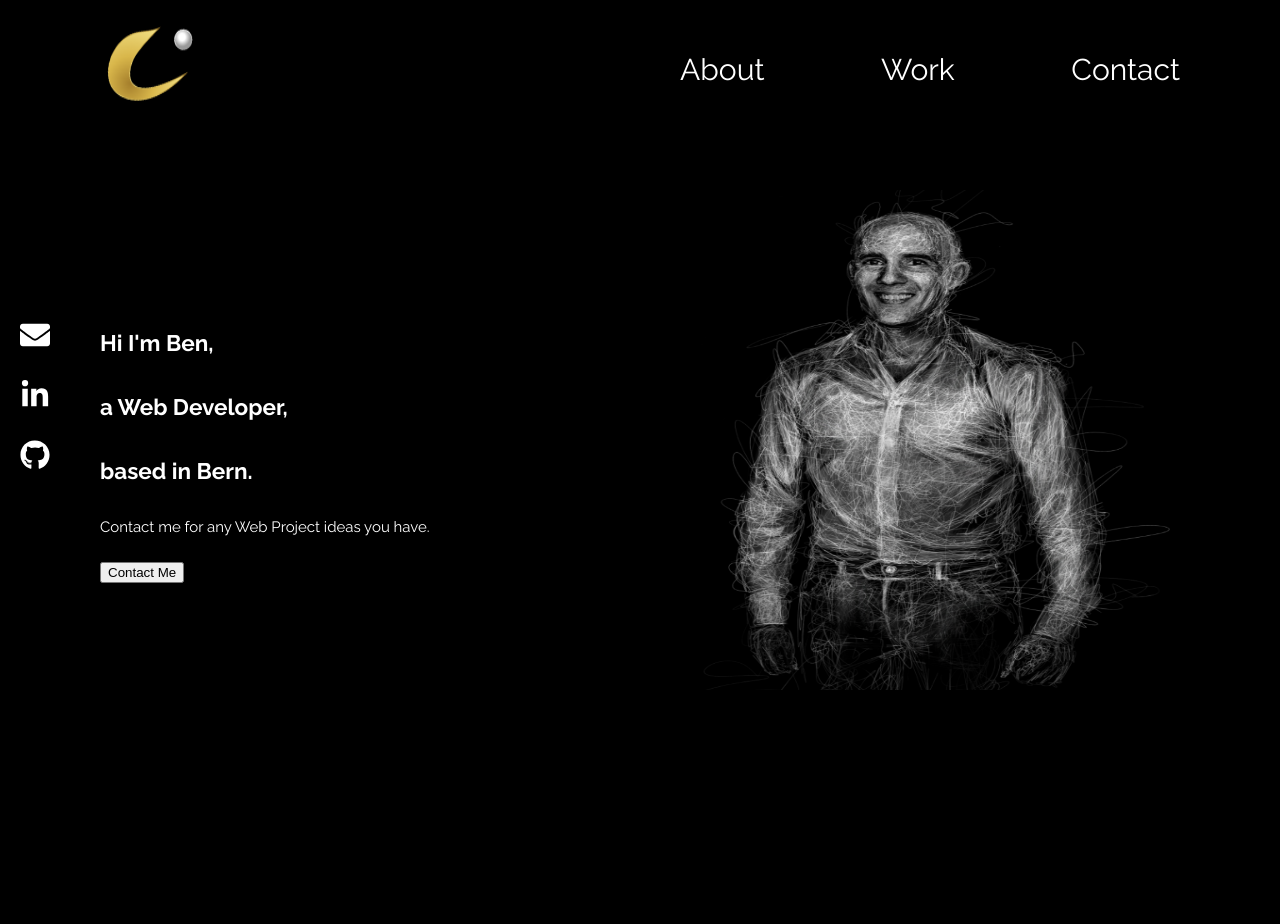
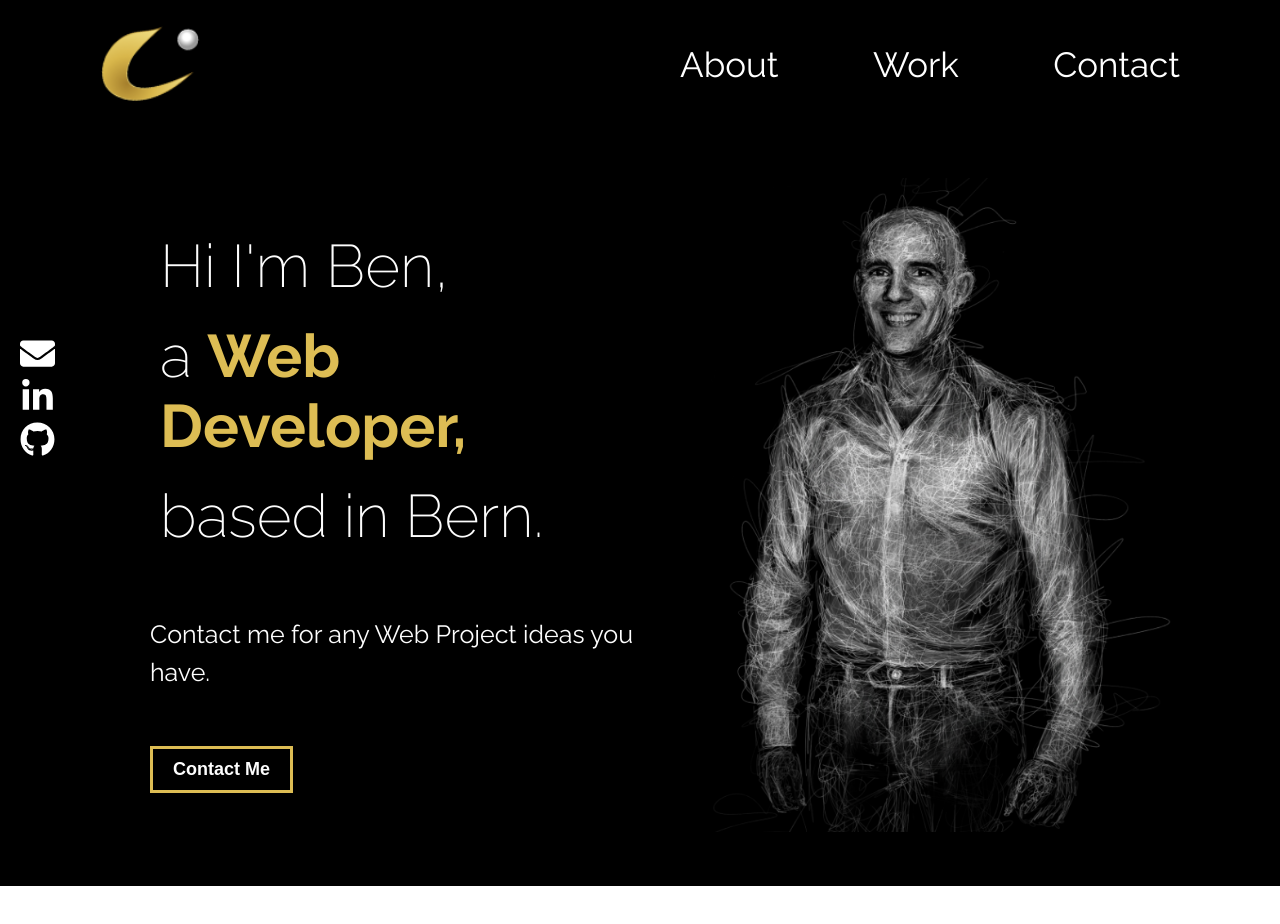
Before and after one commit to benhendriks/24_benjaminsteidl, a Next.js app in the folder portfolio/: page / in a window 1280 px wide. Shown: the top 924 px of the page. After the commit the page ends 886 px from the top, so only its background shows below. Built offline with nearby package versions, Linux system fonts and the light colour scheme.

Commit message:
Worked on home and about page style

```diff
--- a/portfolio/styles/style.css
+++ b/portfolio/styles/style.css
@@ -19,12 +19,11 @@ body {
   padding: 0;
   margin: 0;
   font-size: 1.5rem;
-  line-height: 2;
   font-family: 'Raleway', sans-serif;
 }
 
 a {
-  font-size: 3rem;
+  font-size: 3.5rem;
   text-decoration: none;
   color: white;
 }
@@ -33,11 +32,54 @@ a:hover {
   color: #ddbd54;
 }
 
+button {
+  font-weight: bold;
+  font-size: 1.8rem;
+  cursor: pointer;
+  padding: 1rem 2rem;
+  border: 3px solid #ddbd54;
+  background: transparent;
+  color: #fdfdfd;
+  transition: all 0.5s ease;
+}
+button:hover {
+  background: #ddbd54;
+  color: #000;
+}
+
+h2 {
+  font-weight: lighter;
+  font-size: 6rem;
+  margin: 1rem;
+}
+
+h3 {
+  color: #fdfdfd;
+  font-size: 4rem;
+  margin: 0;
+}
+
+h4 {
+  font-weight: bold;
+}
+
+span {
+  font-weight: bold;
+  color: #ddbd54;
+}
+
+p {
+  padding: 3rem 0rem;
+  color: #fdfdfd;
+  font-size: 2.5rem;
+  line-height: 150%;
+}
+
 .layout {
   width: 100%;
   background: black;
-  color: white;
-  min-height: 100vh;
+  color: #fdfdfd;
+  min-height: 80vh;
 }
 
 nav {
@@ -50,6 +92,7 @@ nav {
   position: sticky;
   top: 0;
   z-index: 10;
+  background-color: #000;
 }
 
 .nav-links {
@@ -80,3 +123,44 @@ nav {
   justify-content: space-between;
   padding: 5rem 10rem;
 }
+
+.description {
+  flex: 1;
+  padding: 0rem 5rem;
+}
+
+.image {
+  flex: 1;
+  overflow: hidden;
+}
+
+img {
+  max-width: 100%;
+  height: auto;
+  object-fit: cover;
+}
+
+.hide {
+  overflow: hidden;
+}
+
+.faq {
+  display: block;
+  padding: 5rem 10rem;
+}
+
+.faq-line {
+  background: #fdfdfd;
+  height: 0.2rem;
+  margin: 2rem 0rem;
+  width: 100%;
+}
+
+.question {
+  padding: 3rem 0rem;
+  cursor: pointer;
+}
+
+.answer {
+  padding: 2rem 0rem;
+}
```
Also changed, not shown: portfolio/components/AboutSection.js (+10 -6 lines).
